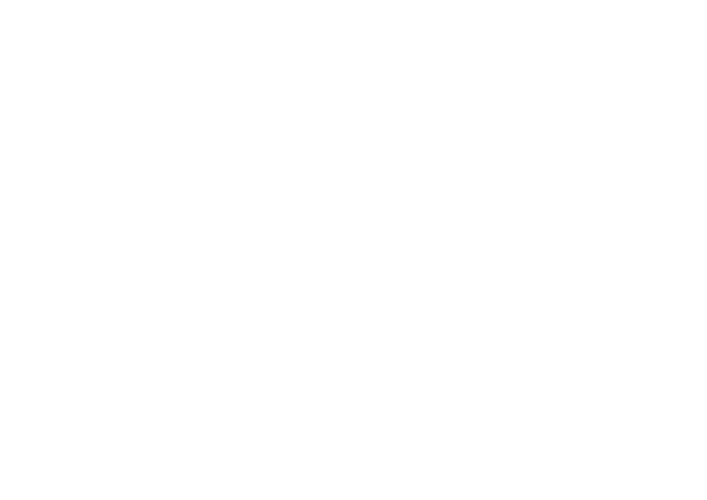
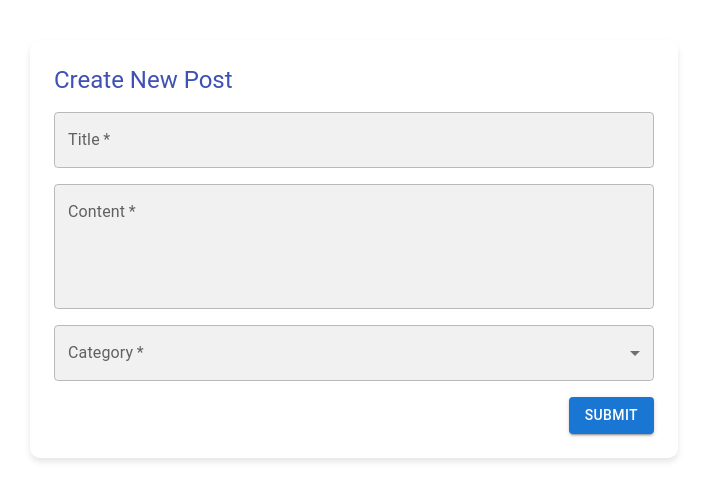
Before and after one commit to TirthNandha/anonify, a React (Create React App) app in the folder frontend/: page /Newpost in a window 1280 px wide. Before the commit this address had no page. Shown: the top 500 px of the page, without its empty margins (286-993 px from the left). Built offline with nearby package versions, Linux system fonts and the light colour scheme; a web font is replaced by a local one.

Commit message:
feat: Add New Post functionality

```diff
--- a/frontend/src/Components/App.jsx
+++ b/frontend/src/Components/App.jsx
@@ -4,6 +4,7 @@
 import { BrowserRouter as Router, Route, Routes } from 'react-router-dom';
 import SignIn from "./Signin";
 import SignUp from "./SignUp";
+import NewPost from "./NewPost";
 function App() {
   return (
     <div>
@@ -12,6 +13,7 @@
           <Route path="/" element={<Home />} />
           <Route path="/Signin" element={<SignIn />} />
           <Route path="/Signup" element={<SignUp />} />
+          <Route path="/Newpost" element={<NewPost />} />
         </Routes>
       </Router>
     </div>
--- a/frontend/src/Components/Header.jsx
+++ b/frontend/src/Components/Header.jsx
@@ -2,7 +2,8 @@
 import PersonIcon from '@mui/icons-material/Person';
 import SearchIcon from '@mui/icons-material/Search';
 import { TextField, InputAdornment, IconButton } from '@mui/material';
-import '../styles/Header.css'
+import '../styles/Header.css';
+import PostAddIcon from '@mui/icons-material/PostAdd';
 
 const Header = () => {
     return (
@@ -30,8 +31,11 @@
             }}
           />
         </div>
+        <div className='newPost'>
+          <PostAddIcon fontSize='medium' />
+        </div>
         <div className="profile">
-          <PersonIcon fontSize='medium' />
+          <PersonIcon on fontSize='medium' />
         </div>
       </div>
     </header>
--- /dev/null
+++ b/frontend/src/Components/NewPost.jsx
@@ -0,0 +1,74 @@
+import React, { useState } from 'react';
+import { TextField, Button, Box, Typography, MenuItem, Select, FormControl, InputLabel } from '@mui/material';
+import '../styles/NewPost.css';
+
+const NewPost = ({ onSubmit }) => {
+  const [title, setTitle] = useState('');
+  const [content, setContent] = useState('');
+  const [category, setCategory] = useState('');
+
+  const handleSubmit = (e) => {
+    e.preventDefault();
+    onSubmit({ title, content, category });
+    setTitle('');
+    setContent('');
+    setCategory('');
+  };
+
+  return (
+    <Box
+      component="form"
+      onSubmit={handleSubmit}
+      className="new-post-form"
+    >
+      <Typography variant="h5" className="new-post-title">
+        Create New Post
+      </Typography>
+      <TextField
+        label="Title"
+        variant="outlined"
+        value={title}
+        onChange={(e) => setTitle(e.target.value)}
+        fullWidth
+        required
+        className="new-post-input"
+      />
+      <TextField
+        label="Content"
+        variant="outlined"
+        value={content}
+        onChange={(e) => setContent(e.target.value)}
+        multiline
+        rows={4}
+        fullWidth
+        required
+        className="new-post-input"
+      />
+      <FormControl fullWidth required className="new-post-category">
+        <InputLabel>Category</InputLabel>
+        <Select
+          value={category}
+          onChange={(e) => setCategory(e.target.value)}
+          label="Category"
+        >
+          <MenuItem value=""><em>None</em></MenuItem>
+          <MenuItem value="Music">General</MenuItem>
+          <MenuItem value="Technology">Admission</MenuItem>
+          <MenuItem value="Science">Placements</MenuItem>
+          <MenuItem value="Art">Culture</MenuItem>
+          {/* Add more categories as needed */}
+        </Select>
+      </FormControl>
+      <Button
+        type="submit"
+        variant="contained"
+        color="primary"
+        className="new-post-button"
+      >
+        Submit
+      </Button>
+    </Box>
+  );
+};
+
+export default NewPost;
--- a/frontend/src/styles/Header.css
+++ b/frontend/src/styles/Header.css
@@ -27,12 +27,14 @@
     width: 300px;
   }
 
-  .profile-icon img {
-    border-radius: 50%;
-    width: 40px;
-    height: 40px;
-  }
-
   .profile svg {
     font-size: 50px;
 }
+
+.newPost {
+  margin-right: 0px;
+}
+
+.newPost svg {
+  font-size: 45px;
+}
--- /dev/null
+++ b/frontend/src/styles/NewPost.css
@@ -0,0 +1,33 @@
+.new-post-form {
+    display: flex;
+    flex-direction: column;
+    gap: 16px;
+    background-color: #fff;
+    padding: 24px;
+    border-radius: 10px;
+    box-shadow: 0px 4px 6px rgba(0, 0, 0, 0.1);
+    max-width: 600px;
+    margin: auto;
+    margin-top: 40px;
+  }
+
+  .new-post-title {
+    margin-bottom: 16px;
+    color: #3f51b5;
+  }
+
+  .new-post-input {
+    background-color: #f1f1f1;
+    border-radius: 5px;
+  }
+
+  .new-post-button {
+    align-self: flex-end;
+    margin-top: 16px;
+    background-color: #3f51b5;
+  }
+
+  .new-post-category {
+    background-color: #f1f1f1;
+    border-radius: 5px;
+  }
```
Also changed, not shown: 1 other file (tests, documents, lock files or other folders).
